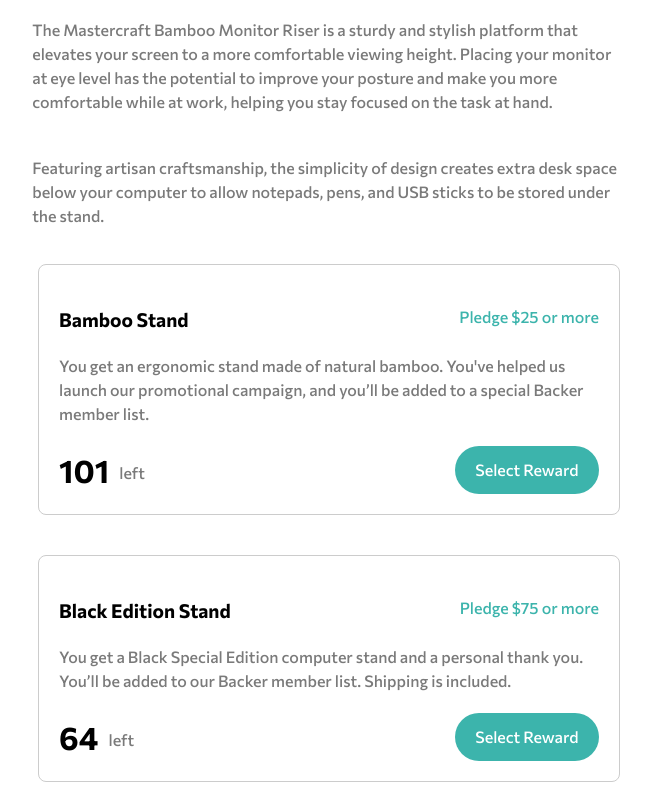
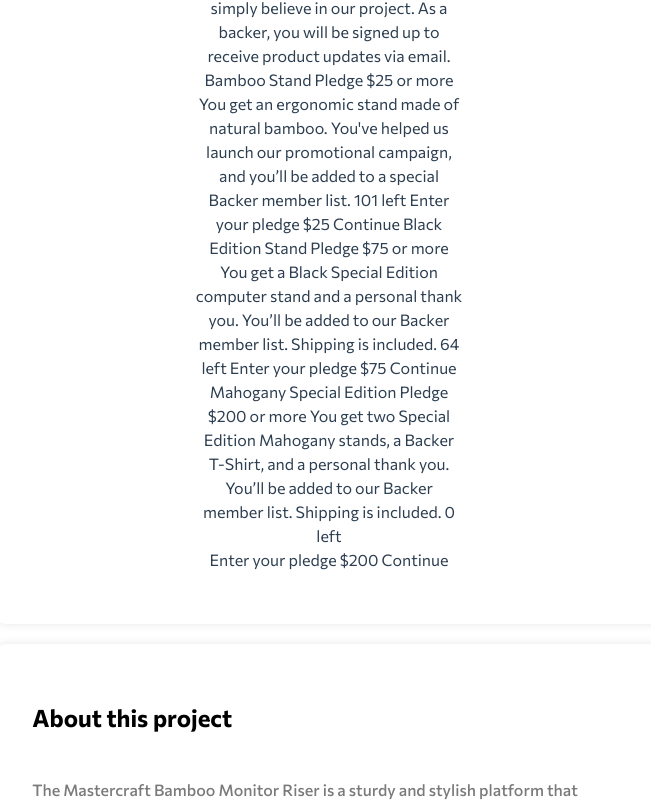
Before and after one commit to CHEGEBB/Mastering-Vue-Journey, a Vue app in the folder crowdfunding-product-page-main/: page / in a window 1280 px wide. Shown: the part 888-1689 px from the top of the page, without its empty margins (311-962 px from the left). Built offline with nearby package versions, Linux system fonts and the light colour scheme.

Commit message:
Refactor Modal.vue: Add Selection component and update success message styling

```diff
--- a/crowdfunding-product-page-main/src/App.vue
+++ b/crowdfunding-product-page-main/src/App.vue
@@ -62,6 +62,9 @@
           </div>
           <div class="modal-class">
             <Modal v-if="isOpenModal" @close="closetheModal"/>
+          </div>
+          <div class="selection-class">
+            <Selection />
           </div>
         </div>
       </div>
@@ -147,48 +150,18 @@
             </div>
           </div>
 
-          <!-- Selection modal start -->
-          <div class="hide hidden">
-            Back this project Want to support us in bringing Mastercraft Bamboo Monitor
-            Riser out in the world? Pledge with no reward Choose to support us without a
-            reward if you simply believe in our project. As a backer, you will be signed
-            up to receive product updates via email. Bamboo Stand Pledge $25 or more You
-            get an ergonomic stand made of natural bamboo. You've helped us launch our
-            promotional campaign, and you’ll be added to a special Backer member list. 101
-            left
-
-            <!-- Selected pledge start -->
-            Enter your pledge $25 Continue
-            <!-- Selected pledge end -->
-
-            Black Edition Stand Pledge $75 or more You get a Black Special Edition
-            computer stand and a personal thank you. You’ll be added to our Backer member
-            list. Shipping is included. 64 left
-
-            <!-- Selected pledge start -->
-            Enter your pledge $75 Continue
-            <!-- Selected pledge end -->
-
-            Mahogany Special Edition Pledge $200 or more You get two Special Edition
-            Mahogany stands, a Backer T-Shirt, and a personal thank you. You’ll be added
-            to our Backer member list. Shipping is included. 0 left
-          </div>
         </div>
       </div>
     </div>
 
-    <!-- Selected pledge  start -->
-    <div class="start hidden">Enter your pledge $200 Continue</div>
-    <!-- Selected pledge end -->
 
-    <!-- Selection modal end -->
 
-    <!-- Success modal start -->
   </div>
 </template>
 
 <script>
 import Modal from "./components/Modal.vue";
+import Selection from "./components/Selection.vue";
 
 export default {
   name: "App",
@@ -204,6 +177,7 @@
   },
   components: {
     Modal,
+    Selection,
   },
   methods: {
     openModal() {
--- a/crowdfunding-product-page-main/src/components/Modal.vue
+++ b/crowdfunding-product-page-main/src/components/Modal.vue
@@ -1,38 +1,50 @@
 <template>
   <div class="backdrop" @click.self="closeModal">
-    <div class="success ">
+    <div class="success" v-show="showModal">
       <div class="icon">
         <img :src="checkCon" alt="check" />
       </div>
       <h1>Thanks for your support!</h1>
       <p>
         Your pledge brings us one step closer to sharing
-      Mastercraft Bamboo Monitor Riser worldwide. You will get an email once our campaign
-      is completed.
+        Mastercraft Bamboo Monitor Riser worldwide. You will get an email once our campaign
+        is completed.
       </p>
-      <button  class="btn rounded-3xl">Got it!</button>
-
-
+      <button class="btn rounded-3xl" @click="handleGotIt">Got it!</button>
+    </div>
+    <div class="selection-class" v-if="isSelection">
+      <Selection />
     </div>
   </div>
 </template>
+
 <script>
+import Selection from "./Selection.vue";
+
 export default {
   name: "Modal",
   data() {
     return {
-      showModal: false,
-      checkCon:require("@/assets/images/icon-check.svg"),
+      showModal: true, // Initially true to show the modal
+      checkCon: require("@/assets/images/icon-check.svg"),
+      isSelection: false, // Controls visibility of Selection
     };
+  },
+  components: {
+    Selection,
   },
   methods: {
     closeModal() {
-      this.$emit('close');
+      this.$emit("close");
     },
-
+    handleGotIt() {
+      this.isSelection = true; // Show the Selection component
+      this.showModal = false; // Hide the success modal
+    },
   },
 };
 </script>
+
 <style>
   .backdrop {
     position: fixed;
@@ -62,6 +74,7 @@
   .success h1 {
     font-size: 1.5rem;
     margin: 1rem 0;
+    font-weight: 700;
   }
   .success p {
     font-size: 1rem;
--- /dev/null
+++ b/crowdfunding-product-page-main/src/components/Selection.vue
@@ -0,0 +1,53 @@
+<template>
+
+          <!-- Selection modal start -->
+          <div class="selection">
+            Back this project Want to support us in bringing Mastercraft Bamboo Monitor
+            Riser out in the world? Pledge with no reward Choose to support us without a
+            reward if you simply believe in our project. As a backer, you will be signed
+            up to receive product updates via email. Bamboo Stand Pledge $25 or more You
+            get an ergonomic stand made of natural bamboo. You've helped us launch our
+            promotional campaign, and you’ll be added to a special Backer member list. 101
+            left
+
+            <!-- Selected pledge start -->
+            Enter your pledge $25 Continue
+            <!-- Selected pledge end -->
+
+            Black Edition Stand Pledge $75 or more You get a Black Special Edition
+            computer stand and a personal thank you. You’ll be added to our Backer member
+            list. Shipping is included. 64 left
+
+            <!-- Selected pledge start -->
+            Enter your pledge $75 Continue
+            <!-- Selected pledge end -->
+
+            Mahogany Special Edition Pledge $200 or more You get two Special Edition
+            Mahogany stands, a Backer T-Shirt, and a personal thank you. You’ll be added
+            to our Backer member list. Shipping is included. 0 left
+             <!-- Selected pledge  start -->
+    <div class="start hidden">Enter your pledge $200 Continue</div>
+          </div>
+</template>
+
+<script>
+export default {
+
+}
+</script>
+
+<style scoped>
+    .selection {
+        background-color: white;
+        padding: 2rem;
+        border-radius: 10px;
+        width: 53%;
+        margin: 0 auto;
+    }
+    .hidden {
+        display: none;
+    }
+    .start {
+        display: block;
+    }
+</style>
```
